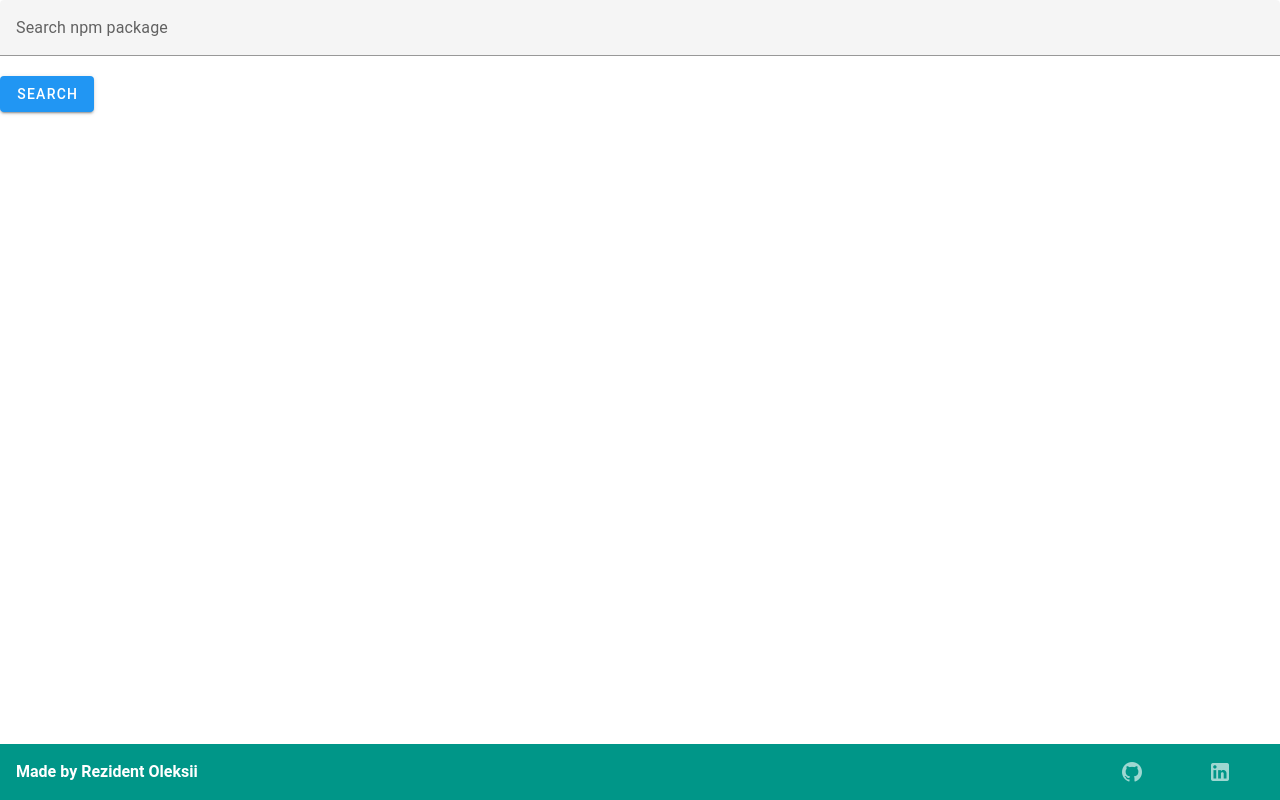
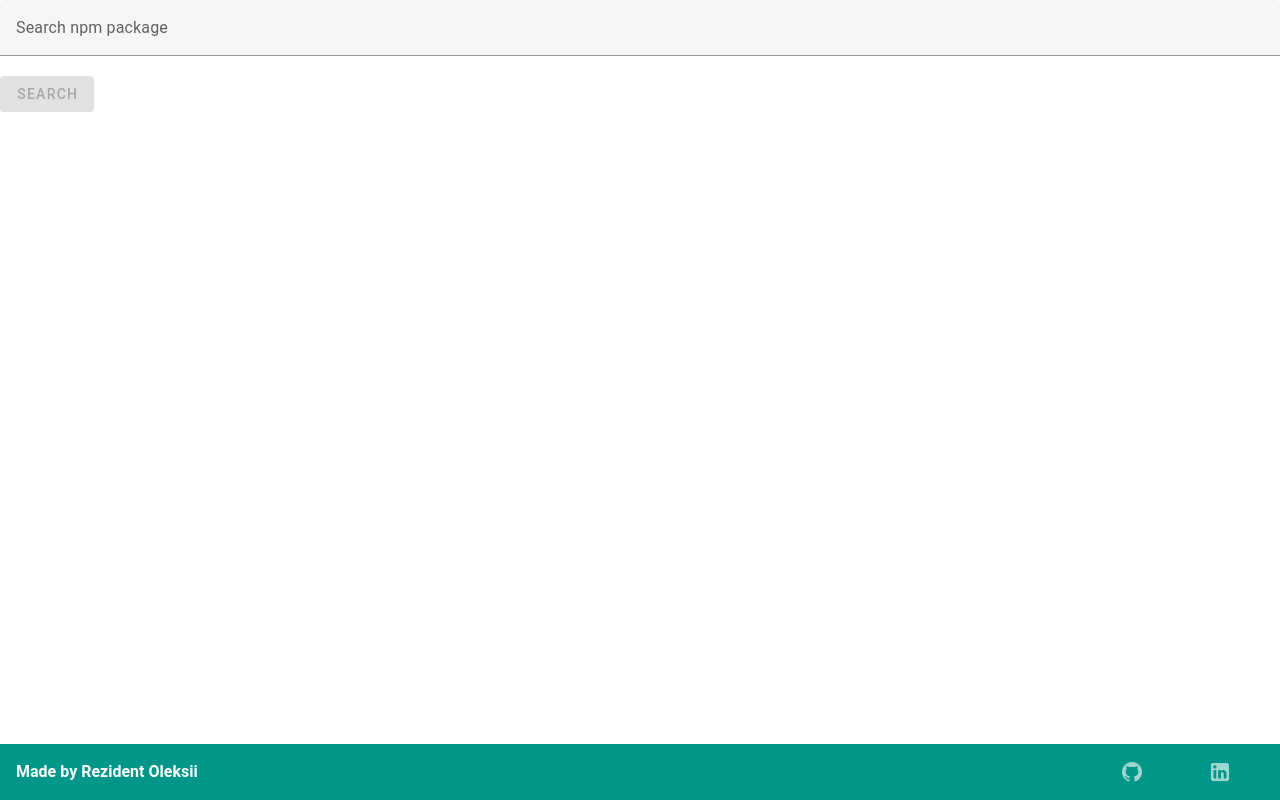
Before and after one commit to AlexRez27/NPM-searcher, a Vue app: page / in a window 1280 px wide. Built offline with nearby package versions, Linux system fonts and the light colour scheme.

Commit message:
removed unused code

```diff
--- a/src/components/SearchComponent.vue
+++ b/src/components/SearchComponent.vue
@@ -7,7 +7,9 @@
       label="Search npm package"
       hide-details="auto"
     ></v-text-field>
-    <v-btn type="submit" @click.prevent="click" class="form__btn"> Search </v-btn>
+    <v-btn :disabled="!search" type="submit" @click.prevent="click" class="form__btn">
+      Search
+    </v-btn>
   </v-form>
 </template>
 
@@ -20,6 +22,7 @@ const search = ref('')
 
 const click = () => {
   store.getNPMItems(search.value)
+  search.value = ''
 }
 </script>
 
--- a/src/stores/index.ts
+++ b/src/stores/index.ts
@@ -2,7 +2,6 @@ import type { PackageItem, NPM, PackageInfo } from './../types'
 import { defineStore } from 'pinia'
 import axios from 'axios'
 
-const corsProxyUrl = 'https://cors-anywhere.herokuapp.com/'
 const BASE_URL = 'https://registry.npmjs.org/'
 
 export const useNPM = defineStore({
```
